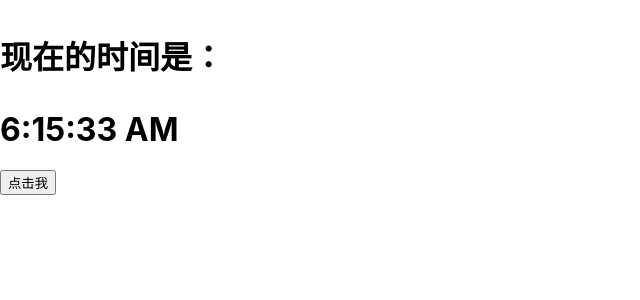
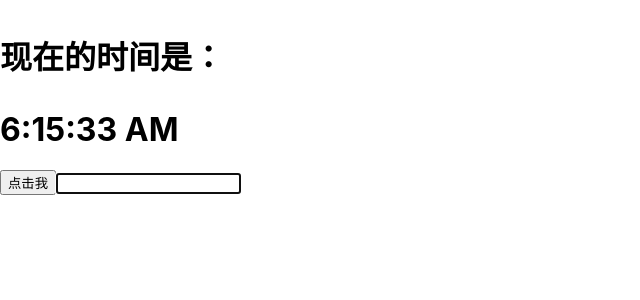
Before and after one commit to Tycalwayslove/react-chapbook-tutorial, a React (Create React App) app in the folder lesson-01/create-react-app/hello-react/: page / in a window 1280 px wide. Shown: the top 300 px of the page, without its empty margins (0-640 px from the left). Built offline with nearby package versions, Linux system fonts and the light colour scheme.

Commit message:
<feat> ref 以及一些常用的dom 操作

```diff
--- /dev/null
+++ b/lesson-01/create-react-app/hello-react/src/view/lesson2/autoFocusInput.js
@@ -0,0 +1,12 @@
+import React, {Component} from 'react';
+class AutoFocusInput extends Component{
+  componentDidMount  (){
+    this.input.focus()
+  }
+  render(){
+    return (
+      <input ref={(input)=> this.input= input }></input>
+    )
+  }
+}
+export default AutoFocusInput
--- a/lesson-01/create-react-app/hello-react/src/view/lesson2/clock.js
+++ b/lesson-01/create-react-app/hello-react/src/view/lesson2/clock.js
@@ -1,4 +1,5 @@
-import React ,{ Component} from 'react'
+import React, {Component} from 'react';
+
 class Clock extends Component{
   constructor(){
     super()
--- a/lesson-01/create-react-app/hello-react/src/view/lesson2/style.js
+++ b/lesson-01/create-react-app/hello-react/src/view/lesson2/style.js
@@ -1,5 +1,6 @@
 import React, {Component} from 'react';
 // import Clock from './clock'
+import AutoFocusInput from './autoFocusInput'
 class Header extends Component {
   constructor () {
     super ();
@@ -60,6 +61,7 @@ class Index extends Component {
         {this.state.isShowHeader ? <Header /> : null}
         <button onClick={this.handleShowOrHide.bind (this)} >点击我</button>
         {/* <Clock></Clock> */}
+        <AutoFocusInput/>
       </div>
 
     );
```
